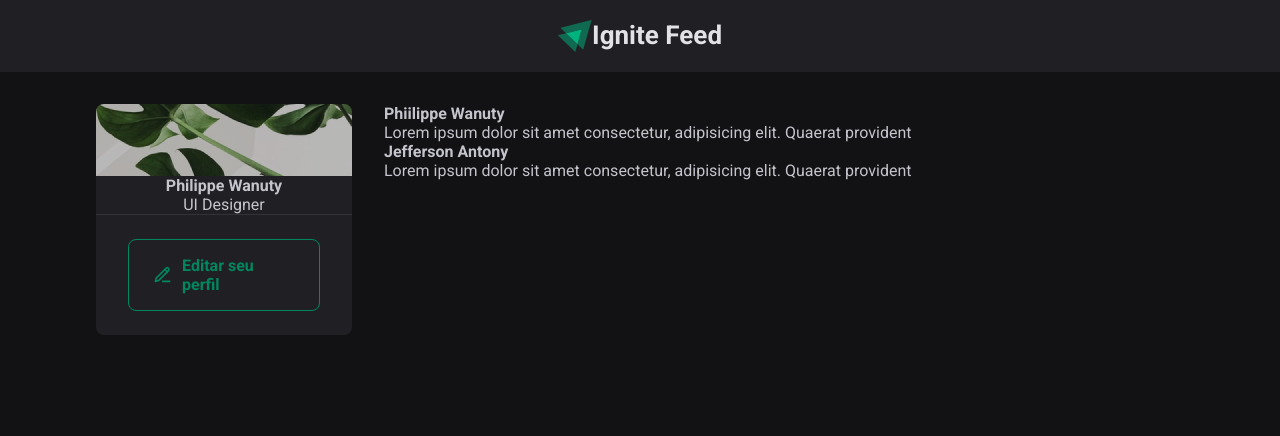
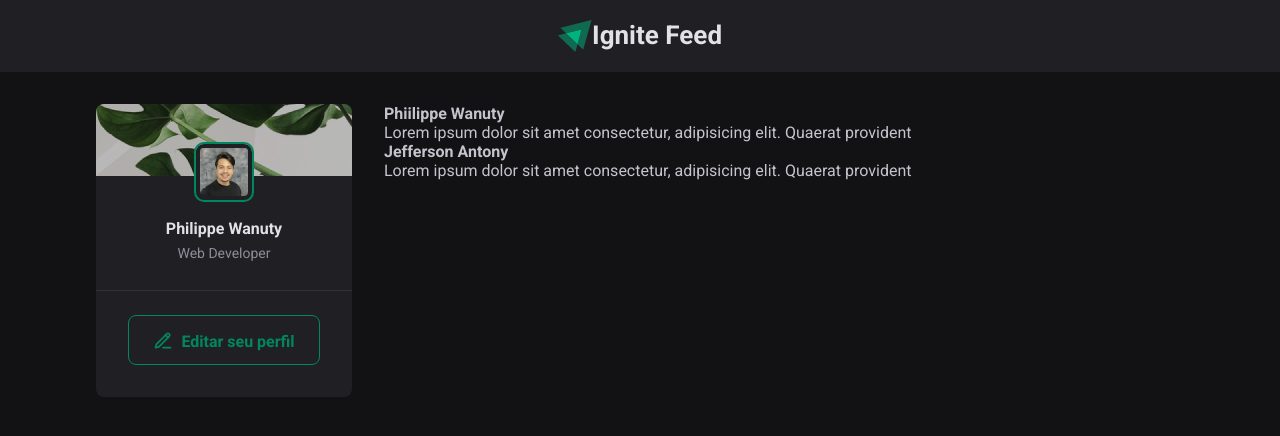
Before and after one commit to philippewanuty/ReactJS-Project1, a React (Vite) app in the folder reactjs-project01/: page / in a window 1280 px wide. Shown: the top 436 px of the page. Built offline with nearby package versions, Linux system fonts and the light colour scheme.

Commit message:
Sidebar - Adding avatar and button
Adding avatar and button  to sidebar

```diff
--- /dev/null
+++ b/reactjs-project01/src/components/Profile.jsx
@@ -0,0 +1,10 @@
+import styles from './Profile.module.css';
+import Avatar from '../assets/avatar.jpg';
+
+export function Profile() {
+	return (
+
+			<img className={styles.profileImg} src={Avatar} alt='' />
+
+	);
+}
--- /dev/null
+++ b/reactjs-project01/src/components/Profile.module.css
@@ -0,0 +1,13 @@
+.profileImg {
+
+    box-sizing: initial;
+
+    background-color: var(--gray-700);
+	outline: 2px solid var(--green-500);
+    border: 4px solid var(--gray-800);
+	border-radius: 8px;
+
+    width: 3rem;
+	height: 3rem;
+
+}
--- a/reactjs-project01/src/components/Sidebar.jsx
+++ b/reactjs-project01/src/components/Sidebar.jsx
@@ -1,19 +1,25 @@
 import styles from './Sidebar.module.css';
-import { Import, PencilLine } from 'lucide-react';
+import { PencilLine } from 'lucide-react';
 import CoverImg from '../assets/cover-image.png';
+import { Profile } from './Profile';
 
 export function Sidebar() {
 	return (
 		<aside className={styles.sidebar}>
-			<img src={CoverImg} alt='' />
-			<strong>Philippe Wanuty</strong>
-			<span>UI Designer</span>
+			<img className={styles.coverImg} src={CoverImg} alt='' />
+
+			<div className={styles.profile}>
+				<Profile />
+
+				<strong>Philippe Wanuty</strong>
+				<span>Web Developer</span>
+			</div>
 
 			<footer>
-				<div className={styles.button}>
-					<PencilLine className={styles.PencilLine}/>
-					<a href='#'>Editar seu perfil</a>
-				</div>
+				<a href='#'>
+					<PencilLine className={styles.PencilLine} />
+					Editar seu perfil
+				</a>
 			</footer>
 		</aside>
 	);
--- a/reactjs-project01/src/components/Sidebar.module.css
+++ b/reactjs-project01/src/components/Sidebar.module.css
@@ -8,44 +8,60 @@
 	overflow: hidden;
 }
 
-.sidebar span:nth-child(1) {
+.coverImg {
+	width: 100%;
+	height: 72px;
+	object-fit: cover;
+}
+
+.profile {
+	display: flex;
+	flex-direction: column;
+	align-items: center;
+	justify-content: center;
+	margin-top: -2rem;
+}
+
+.profile strong {
 	font-size: 16px;
 	font-weight: 700;
 	line-height: 25px;
+    margin-top: 1rem;
+    color: var(--gray-100);
 }
 
-.sidebar span:nth-child(2) {
-	font-size: 14px;
+.profile span {
+	font-size: 0.875rem;
 	color: var(--gray-400);
 	line-height: 25px;
 }
 
 .PencilLine {
 	height: 20px;
-	weight: 20px;
+	width: 20px;
 	color: var(--green-500);
-}
-
-.button {
-	display: flex;
-	gap: 10px;
-	align-items: center;
-	justify-content: center;
-	border-radius: 8px;
-	border: 1px solid var(--green-500);
-    padding: 1rem 1.5rem;
 }
 
 .sidebar footer {
 	border-top: 1px solid var(--gray-600);
-	padding: 32px;
-	padding: 1.5rem 2rem 1.5rem;
+	padding: 1.5rem 2rem 2rem;
+	margin-top: 1.5rem;
 }
 
 .sidebar footer a {
+	background-color: transparent;
 	text-decoration: none;
 	color: var(--green-500);
-	font-weight: 700;
-	width: 100%;
-    font-size: 1rem;
+	font-weight: bold;
+
+	border-radius: 8px;
+	border: 1px solid var(--green-500);
+	padding: 1rem 1.5rem 0.875rem;
+	height: 50px;
+
+	display: flex;
+	align-items: center;
+	justify-content: center;
+	gap: 0.5rem;
+
 }
```
Also changed, not shown: reactjs-project01/src/assets/avatar.jpg (added).
